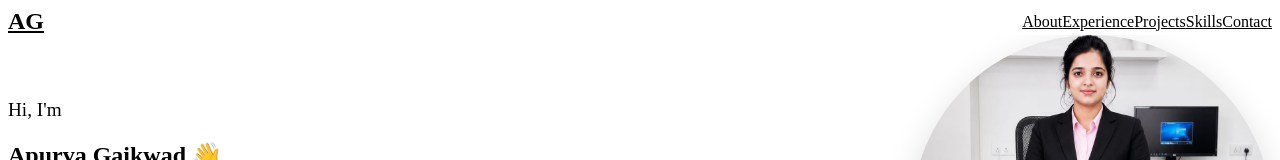
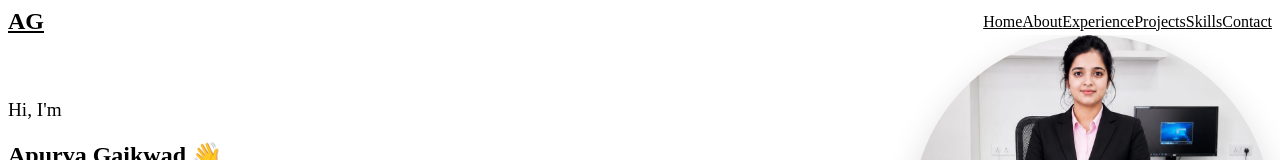
Before and after one commit to gaikwadapurva/gaikwadapurva.github.io, a React (Vite) app: page / in a window 1280 px wide. Shown: the top 160 px of the page. Built offline with nearby package versions, Linux system fonts and the light colour scheme; the HTML template or start-up script is replaced by a standard one.

Commit message:
Refine hero section and add home navigation

```diff
--- a/src/components/Hero/Hero.tsx
+++ b/src/components/Hero/Hero.tsx
@@ -5,7 +5,10 @@ import profilePhoto from "../../assets/images/apurva.jpeg";
 
 const Hero = () => {
     return (
-        <section className="hero">
+        <section
+            id="home"
+            className="hero"
+        >
             <Container>
                 <div className="hero__container">
                     <div className="hero__content">
--- a/src/constants/navigation.ts
+++ b/src/constants/navigation.ts
@@ -1,4 +1,8 @@
 export const NAVIGATION_ITEMS = [
+    {
+        label: "Home",
+        href: "#home",
+    },
     {
         label: "About",
         href: "#about",
```
